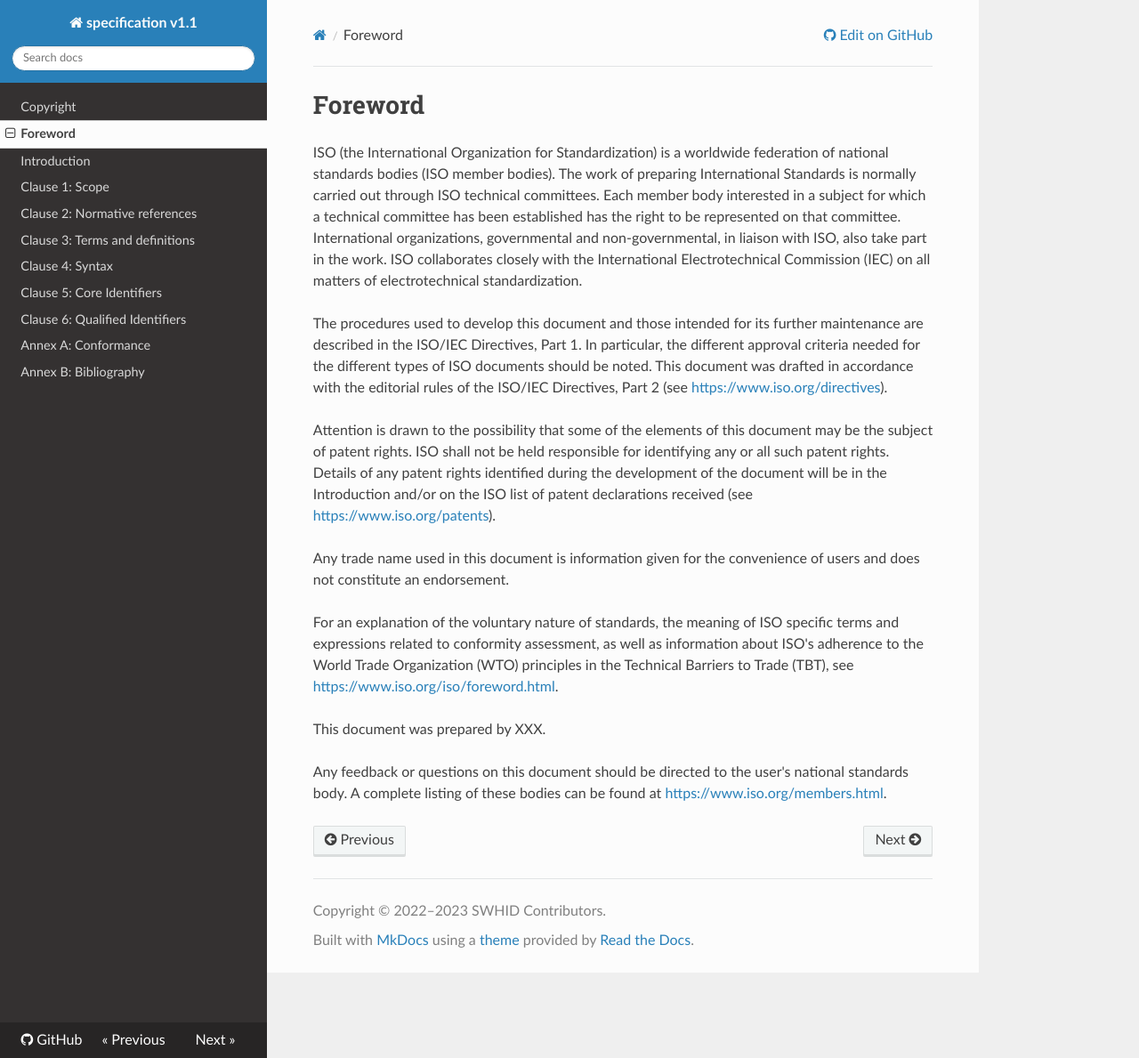
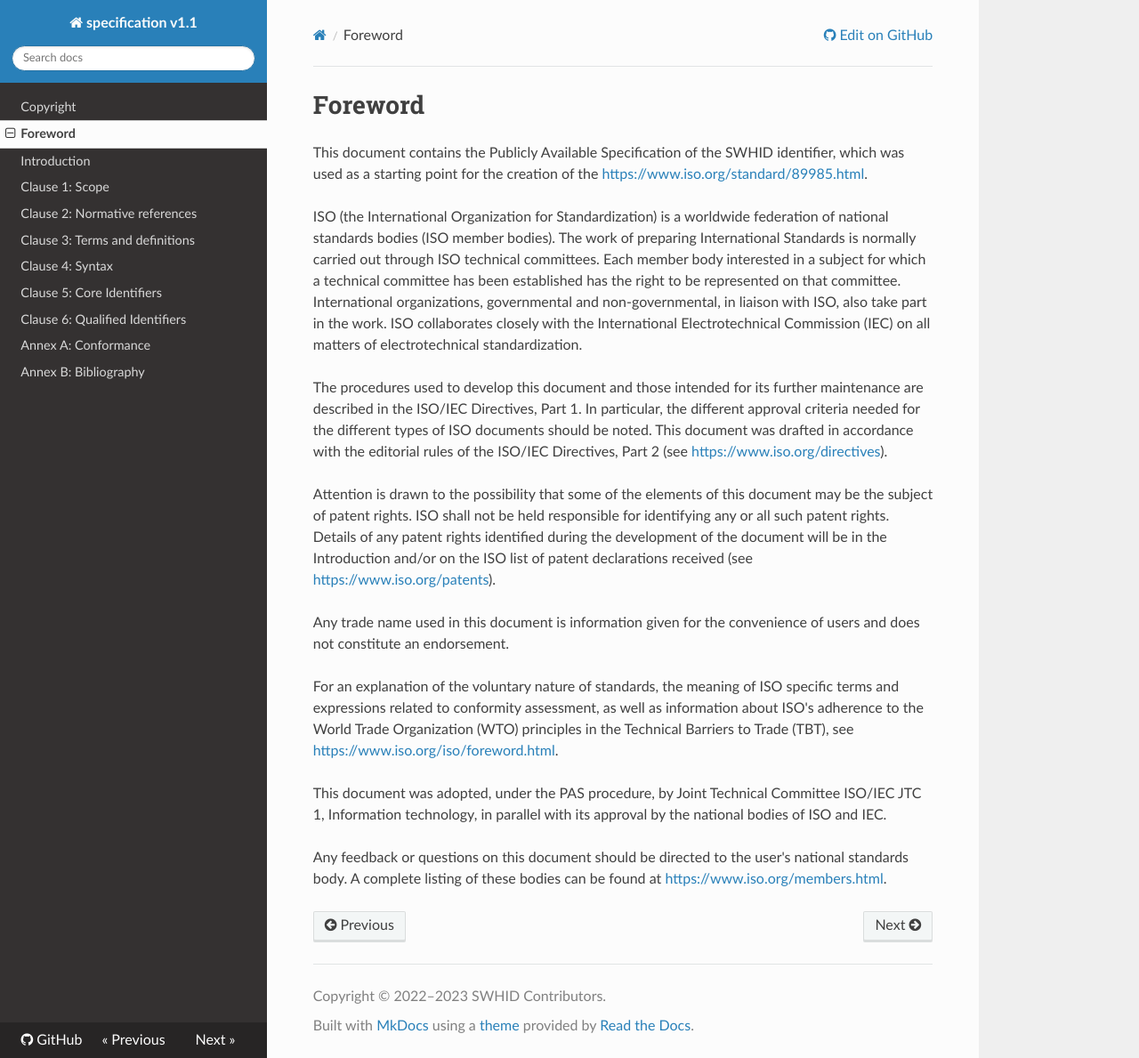
Before and after one commit to swhid/specification, an MkDocs documentation site: the page built from Chapters/0.Foreword.md, in a window 1280 px wide and 1189 px high. Shown: the whole window at 89% size. Built offline with MkDocs 1.6.1, drawn with Linux system fonts in a browser that asks for light colours; nearby versions of some CDN libraries.

Commit message:
Add explanatory comment to the Foreword

```diff
--- a/Chapters/0.Foreword.md
+++ b/Chapters/0.Foreword.md
@@ -1,4 +1,8 @@
 # Foreword
+
+This document contains the Publicly Available Specification of the
+SWHID identifier, which was used as a starting point for the creation
+of the [https://www.iso.org/standard/89985.html](ISO/IEC standard 18670).
 
 ISO (the International Organization for Standardization)
 is a worldwide federation of national standards bodies (ISO member bodies).
@@ -49,13 +53,10 @@ to the World Trade Organization (WTO) principles
 in the Technical Barriers to Trade (TBT),
 see [https://www.iso.org/iso/foreword.html](https://www.iso.org/iso/foreword.html).
 
-This document was prepared by <!-- the Joint Development Foundation -->XXX.
-<!--
 This document was adopted,
 under the PAS procedure,
 by Joint Technical Committee ISO/IEC JTC 1, Information technology,
 in parallel with its approval by the national bodies of ISO and IEC.
--->
 
 Any feedback or questions on this document
 should be directed to the user's national standards body.
```
